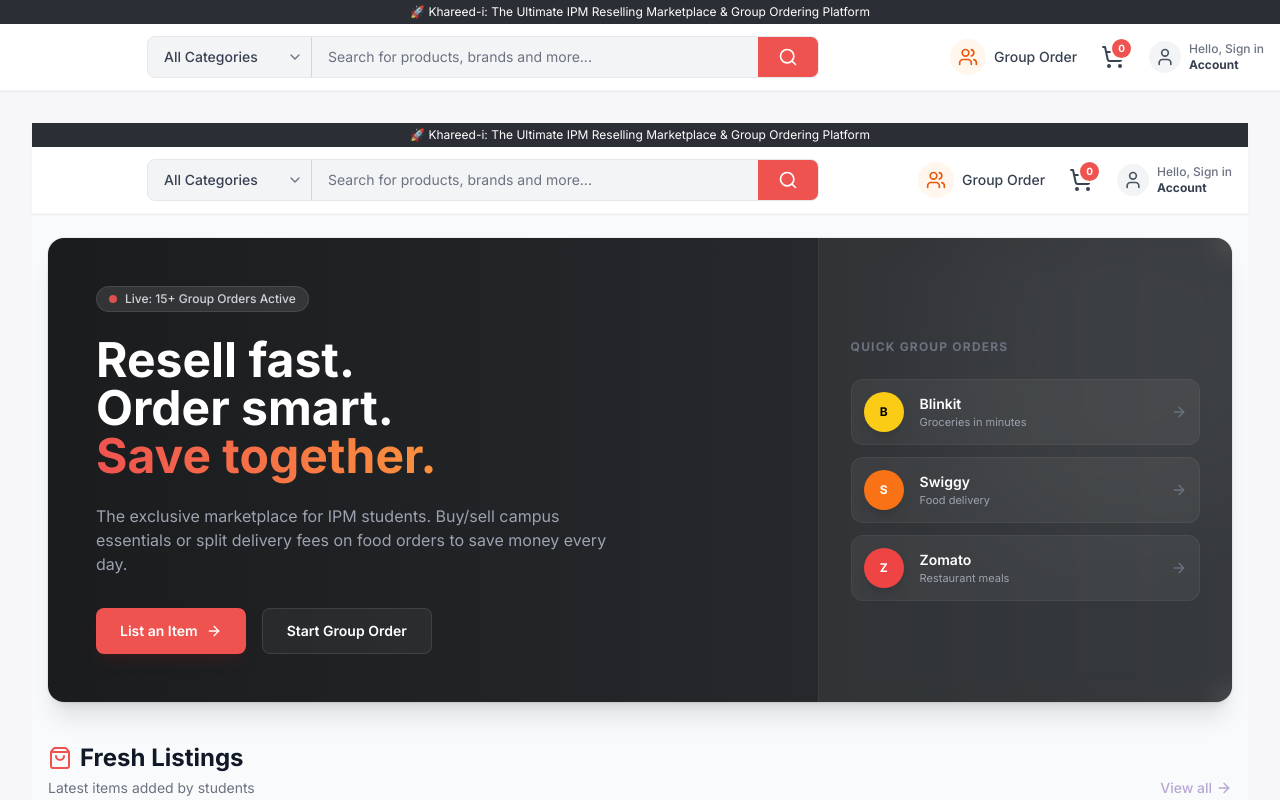
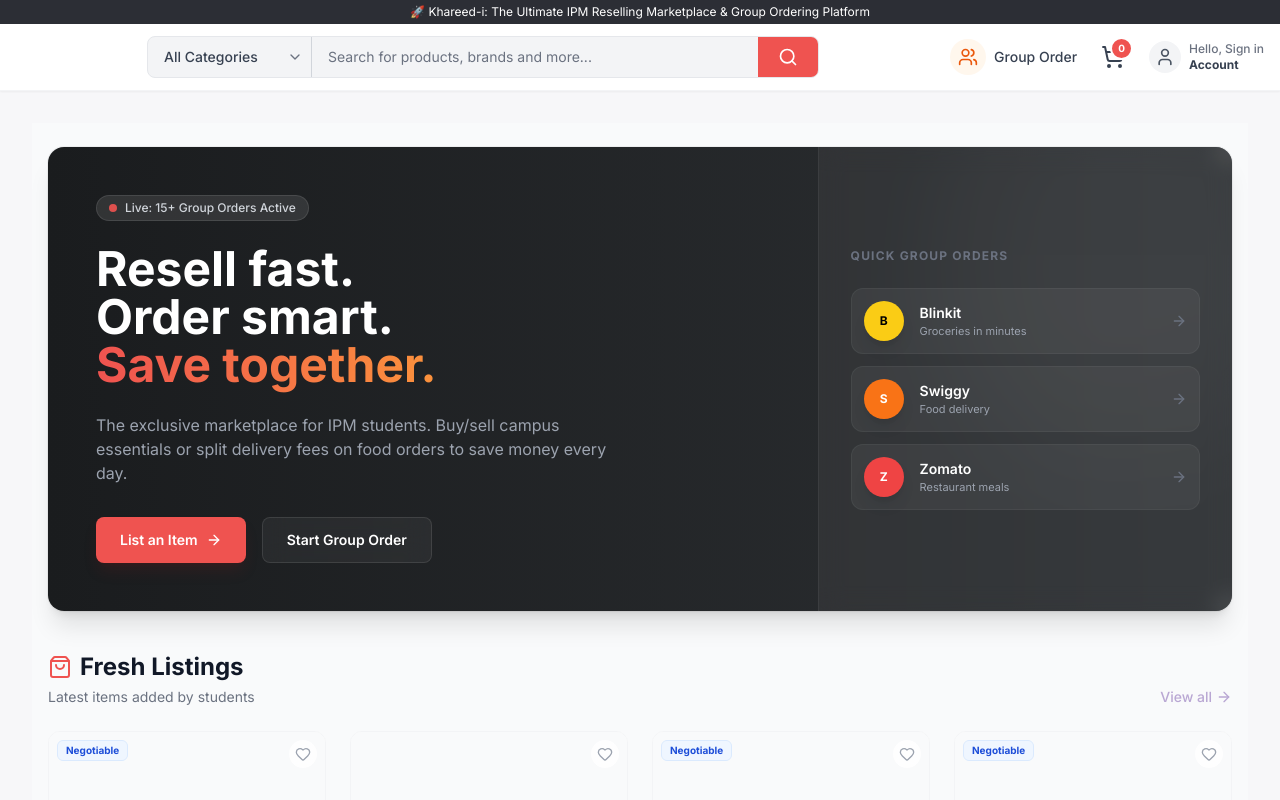
Before and after one commit to i-satyam007/Khareed-i, a Next.js app: page / in a window 1280 px wide. Shown: the top 800 px of the page. Built offline with nearby package versions, Linux system fonts and the light colour scheme.

Commit message:
Messy Taskbar Fix

```diff
--- a/pages/index.tsx
+++ b/pages/index.tsx
@@ -1,6 +1,6 @@
 import Head from "next/head";
 import Link from "next/link";
-import Header from "../components/Header";
+
 import HeroBanner from "../components/HeroBanner";
 import ListingCard from "../components/ListingCard";
 import GroupOrderCard from "../components/GroupOrderCard";
@@ -23,7 +23,7 @@ export default function Home() {
         <link rel="icon" href="/favicon.ico" />
       </Head>
 
-      <Header />
+
 
       <main className="container mx-auto px-4 py-6 space-y-10">
 
--- a/pages/listings/[id].tsx
+++ b/pages/listings/[id].tsx
@@ -1,7 +1,7 @@
 import React, { useState } from 'react';
 import Head from 'next/head';
 import { useRouter } from 'next/router';
-import Header from '../../components/Header';
+
 import { Heart, Share2, MapPin, ShieldCheck, Clock, User } from 'lucide-react';
 
 // Mock Data (In real app, fetch based on ID)
@@ -38,7 +38,7 @@ export default function ProductDetailsPage() {
                 <title>{product.title} | Khareed-i</title>
             </Head>
 
-            <Header />
+
 
             <div className="container mx-auto px-4 py-8">
                 <div className="grid grid-cols-1 lg:grid-cols-2 gap-8 lg:gap-12">
--- a/pages/listings/create.tsx
+++ b/pages/listings/create.tsx
@@ -1,6 +1,6 @@
 import React, { useState } from 'react';
 import Head from 'next/head';
-import Header from '../../components/Header';
+
 import { useForm } from 'react-hook-form';
 import { Upload, DollarSign, Clock, AlertCircle } from 'lucide-react';
 
@@ -43,7 +43,7 @@ export default function CreateListingPage() {
                 <title>List an Item | Khareed-i</title>
             </Head>
 
-            <Header />
+
 
             <div className="container mx-auto px-4 py-8 max-w-3xl">
                 <div className="bg-white rounded-2xl shadow-sm border border-gray-100 p-6 md:p-8">
--- a/pages/listings/index.tsx
+++ b/pages/listings/index.tsx
@@ -1,6 +1,6 @@
 import React, { useState } from 'react';
 import Head from 'next/head';
-import Header from '../../components/Header';
+
 import ListingCard from '../../components/ListingCard';
 import { Filter, SlidersHorizontal, X } from 'lucide-react';
 
@@ -34,7 +34,7 @@ export default function ListingsPage() {
                 <title>All Listings | Khareed-i</title>
             </Head>
 
-            <Header />
+
 
             <div className="container mx-auto px-4 py-6">
                 <div className="flex flex-col lg:flex-row gap-8">
```
